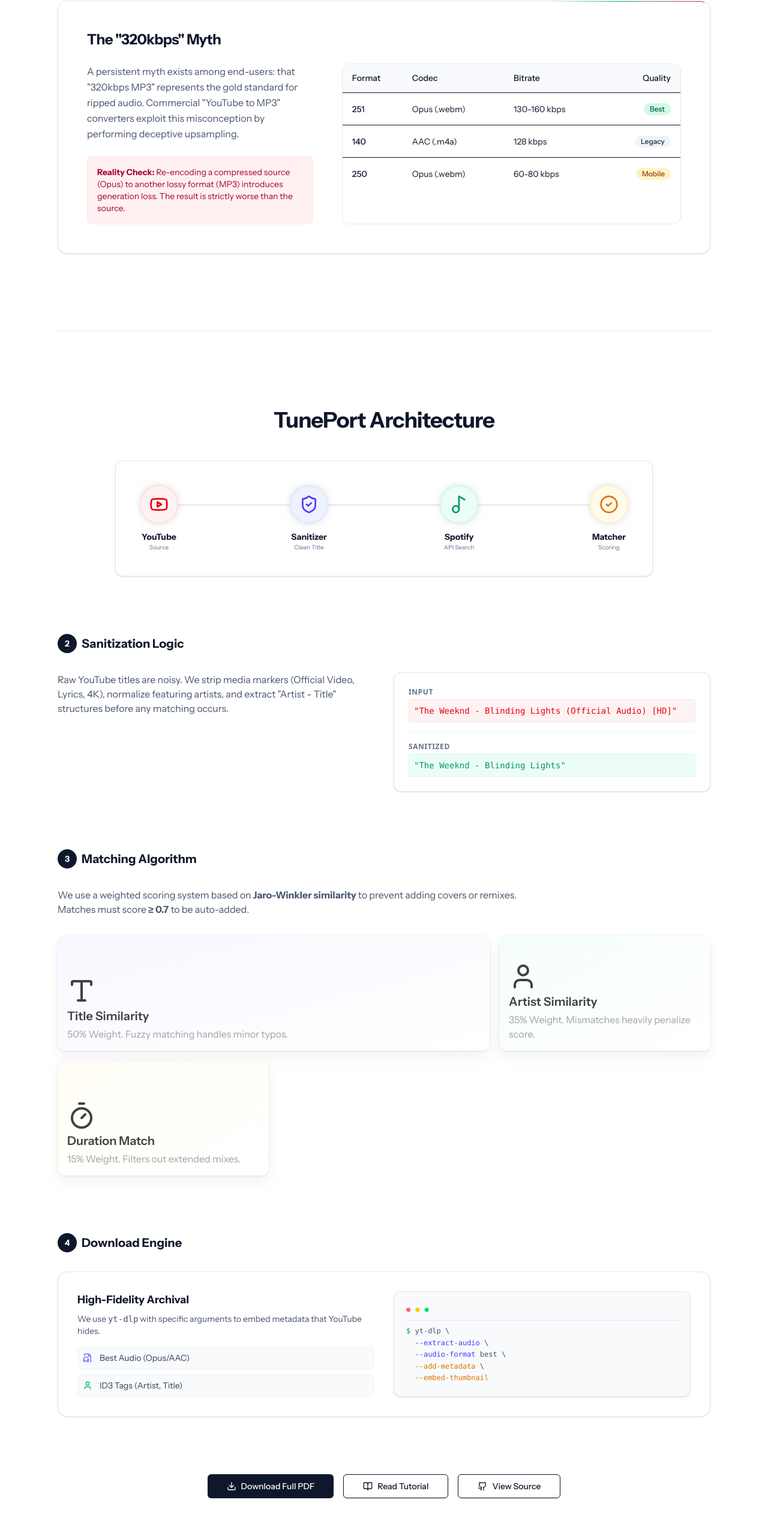
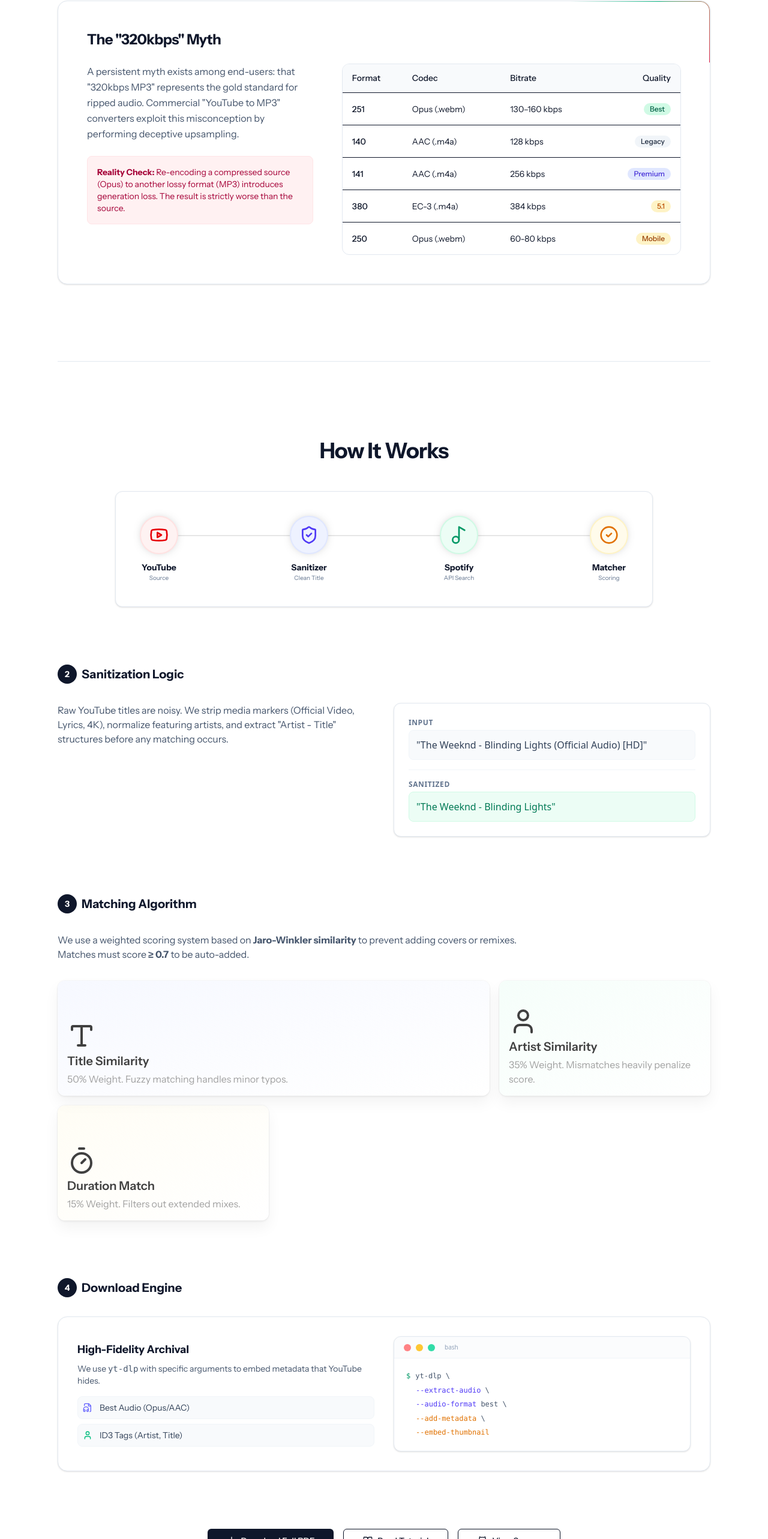
Before and after one commit to Microck/tuneport, a Next.js app in the folder website/: page /docs in a window 1280 px wide. Shown: the part 1102-3668 px from the top of the page at 60% size. Built offline with nearby package versions, Linux system fonts and the light colour scheme.

Commit message:
docs: finalize table and terminal styling

```diff
--- a/website/src/app/docs/page.tsx
+++ b/website/src/app/docs/page.tsx
@@ -157,6 +157,18 @@
                       <TableCell className="text-right"><span className="inline-flex items-center rounded-full bg-slate-100 px-2.5 py-0.5 text-xs font-medium text-slate-800">Legacy</span></TableCell>
                     </TableRow>
                     <TableRow>
+                      <TableCell className="font-medium">141</TableCell>
+                      <TableCell>AAC (.m4a)</TableCell>
+                      <TableCell>256 kbps</TableCell>
+                      <TableCell className="text-right"><span className="inline-flex items-center rounded-full bg-indigo-100 px-2.5 py-0.5 text-xs font-medium text-indigo-700">Premium</span></TableCell>
+                    </TableRow>
+                    <TableRow>
+                      <TableCell className="font-medium">380</TableCell>
+                      <TableCell>EC-3 (.m4a)</TableCell>
+                      <TableCell>384 kbps</TableCell>
+                      <TableCell className="text-right"><span className="inline-flex items-center rounded-full bg-amber-100 px-2.5 py-0.5 text-xs font-medium text-amber-700">5.1</span></TableCell>
+                    </TableRow>
+                    <TableRow>
                       <TableCell className="font-medium">250</TableCell>
                       <TableCell>Opus (.webm)</TableCell>
                       <TableCell>60-80 kbps</TableCell>
@@ -173,7 +185,7 @@
 
         <div className="mb-24">
           <h2 className="text-3xl font-bold tracking-tight text-slate-900 sm:text-4xl mb-12 text-center">
-            TunePort Architecture
+            How It Works
           </h2>
           <div className="my-12">
             <MatchingFlowDiagram />
@@ -197,12 +209,12 @@
               <div className="font-sans text-sm space-y-4">
                 <div>
                   <div className="text-slate-500 mb-1 text-xs uppercase tracking-wider font-semibold">Input</div>
-                  <div className="font-mono text-red-600 bg-red-50 p-2 rounded border border-red-100">"The Weeknd - Blinding Lights (Official Audio) [HD]"</div>
+                  <div className="font-sans text-base font-medium text-slate-700 bg-slate-50 p-3 rounded-lg border border-slate-100">"The Weeknd - Blinding Lights (Official Audio) [HD]"</div>
                 </div>
                 <div className="h-px bg-slate-100" />
                 <div>
                   <div className="text-slate-500 mb-1 text-xs uppercase tracking-wider font-semibold">Sanitized</div>
-                  <div className="font-mono text-emerald-600 bg-emerald-50 p-2 rounded border border-emerald-100">"The Weeknd - Blinding Lights"</div>
+                  <div className="font-sans text-base font-medium text-emerald-700 bg-emerald-50 p-3 rounded-lg border border-emerald-100">"The Weeknd - Blinding Lights"</div>
                 </div>
               </div>
             </MagicCard>
@@ -274,18 +286,24 @@
                 </div>
               </div>
 
-              <div className="bg-slate-50 border border-slate-200 rounded-xl p-5 font-mono text-xs text-slate-600 leading-relaxed shadow-sm">
-                <div className="flex gap-2 mb-2 border-b border-slate-200 pb-2">
-                  <span className="text-red-400">●</span>
-                  <span className="text-yellow-400">●</span>
-                  <span className="text-green-400">●</span>
+              <MagicCard className="w-full overflow-hidden rounded-xl border border-slate-200 shadow-sm bg-white" gradientColor="#F1F5F9">
+                <div className="flex items-center gap-2 border-b border-slate-100 bg-slate-50/50 px-4 py-2.5">
+                  <div className="h-3 w-3 rounded-full bg-red-400/80" />
+                  <div className="h-3 w-3 rounded-full bg-amber-400/80" />
+                  <div className="h-3 w-3 rounded-full bg-emerald-400/80" />
+                  <div className="ml-2 text-[10px] font-medium text-slate-400 font-sans">bash</div>
                 </div>
-                <span className="text-emerald-600">$</span> yt-dlp \<br/>
-                &nbsp;&nbsp;<span className="text-indigo-600">--extract-audio</span> \<br/>
-                &nbsp;&nbsp;<span className="text-indigo-600">--audio-format</span> best \<br/>
-                &nbsp;&nbsp;<span className="text-amber-600">--add-metadata</span> \<br/>
-                &nbsp;&nbsp;<span className="text-amber-600">--embed-thumbnail</span>
-              </div>
+                <div className="p-5 font-mono text-xs leading-relaxed text-slate-600">
+                  <span className="select-none text-emerald-600 mr-2">$</span>
+                  yt-dlp \<br/>
+                  <div className="pl-4 space-y-1 mt-1">
+                    <div><span className="text-indigo-600">--extract-audio</span> \</div>
+                    <div><span className="text-indigo-600">--audio-format</span> best \</div>
+                    <div><span className="text-amber-600">--add-metadata</span> \</div>
+                    <div><span className="text-amber-600">--embed-thumbnail</span></div>
+                  </div>
+                </div>
+              </MagicCard>
             </div>
           </div>
         </div>
```
